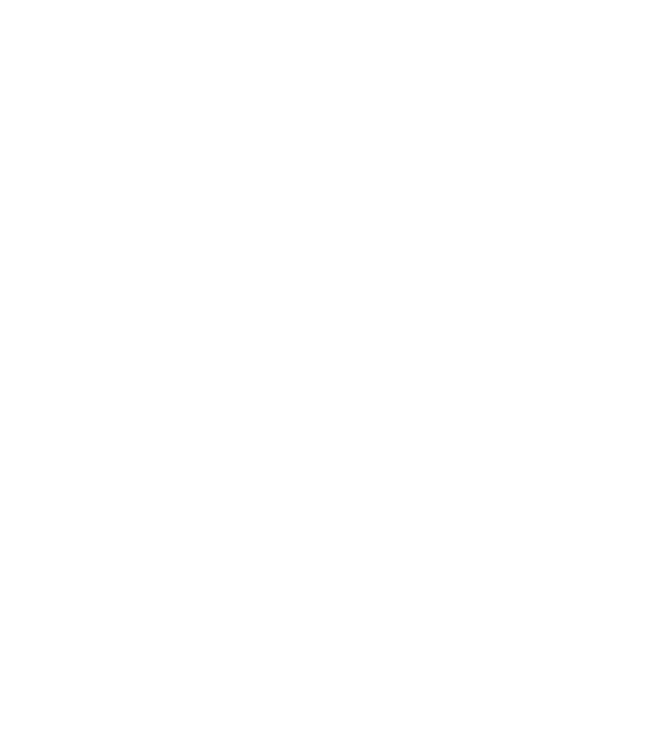
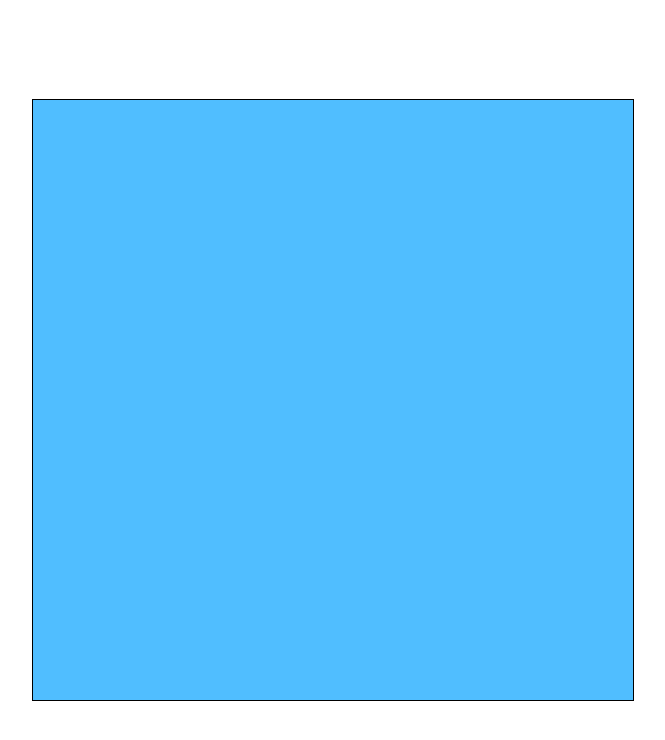
Before and after one commit to marcelofsilveira/projeto-jogo-javascript---filipe-alves, a plain HTML site: page index.html in a window 1280 px wide. Shown: the whole page, without its empty margins (307-972 px from the left). Drawn offline with Linux system fonts and the light colour scheme.

Commit message:
commit - fim do primeiro vídeo

```diff
--- a/index.html
+++ b/index.html
@@ -2,16 +2,66 @@
 <html lang="pt-br">
 <head>
     <meta charset="UTF-8">
-    <meta name="viewport" content="width=device-width, initial-scale=1.0">
+
     <title>Jogo da bolinha amarela</title>
+    <style>
+        canvas {
+            position:absolute;
+            top: 0px;
+            bottom: 0px;
+            left: 0px;
+            right: 0px;
+            margin: auto;
+        }
+    </style>
+
 </head>
 <body>
-    <script>
-        //variaveis do jogo
-        var canvas, ctx, ALTURA, LARGURA, frames = 0;
+<script>
+//variaveis do jogo
+    var canvas, ctx, ALTURA, LARGURA, frames = 0;
 
+    function clique (event) {
+        alert("clicou");
+    }
+    function main() {
+        ALTURA = window.innerHeight;
+        LARGURA = window.innerWidth;
 
-    </script>
+        if (LARGURA >= 500) {
+            LARGURA = 600;
+            ALTURA = 600;
+        }
+
+        canvas = document.createElement("canvas");
+        canvas.width = LARGURA;
+        canvas.height = ALTURA;
+        canvas.style.border = "1px solid #000";
+
+        ctx = canvas.getContext("2d");
+        document.body.appendChild(canvas);
+        document.addEventListener("mousedown", clique);
+
+        roda();
+    }
+    function roda() {
+        atualiza();
+        desenha();
+
+        window.requestAnimationFrame(roda);
+    }
+    function atualiza () {
+        frames++;
+    }
+    function desenha() {
+        ctx.fillStyle = "#50beff";
+        ctx.fillRect(0, 0, LARGURA, ALTURA);
+    }
+
+    //inicializa o jogo
+    main();
+
+</script>
 
 </body>
 </html>
```
